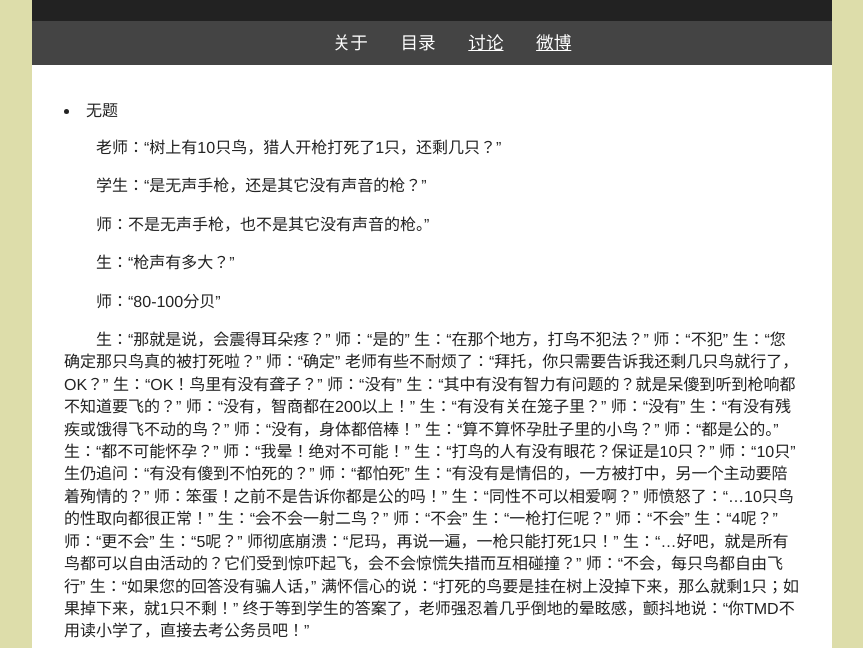
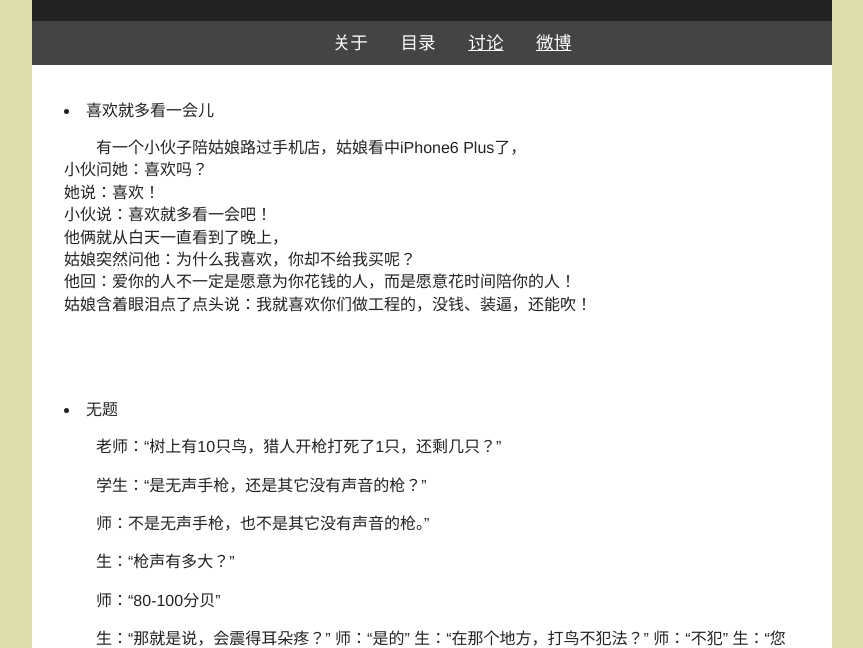
Before and after one commit to aluocn/donyle, a plain HTML site: page index.htm in a window 1280 px wide. Shown: the part 152-800 px from the top of the page, without its empty margins (208-1071 px from the left). Drawn offline with Linux system fonts and the light colour scheme; a script that the page names is missing.

Commit message:
Update index.htm

```diff
--- a/index.htm
+++ b/index.htm
@@ -20,6 +20,17 @@
           <li><a href="http://www.donyle.com/discuss.htm">讨论</a></li>
           <li><a href='http://weibo.com/aluocn' target='_blank' rel='me'>微博</a></li>
         </ul>
+     </div>
+     <div id='content'>
+       <li>喜欢就多看一会儿</li>
+       <p>有一个小伙子陪姑娘路过手机店，姑娘看中iPhone6 Plus了，<br>
+小伙问她：喜欢吗？<br>
+她说：喜欢！<br>
+小伙说：喜欢就多看一会吧！  <br>
+他俩就从白天一直看到了晚上，<br>
+姑娘突然问他：为什么我喜欢，你却不给我买呢？  <br>
+他回：爱你的人不一定是愿意为你花钱的人，而是愿意花时间陪你的人！<br>
+姑娘含着眼泪点了点头说：我就喜欢你们做工程的，没钱、装逼，还能吹！</p>
      </div>
      <div id='content'>
      <li>无题</li>
```
